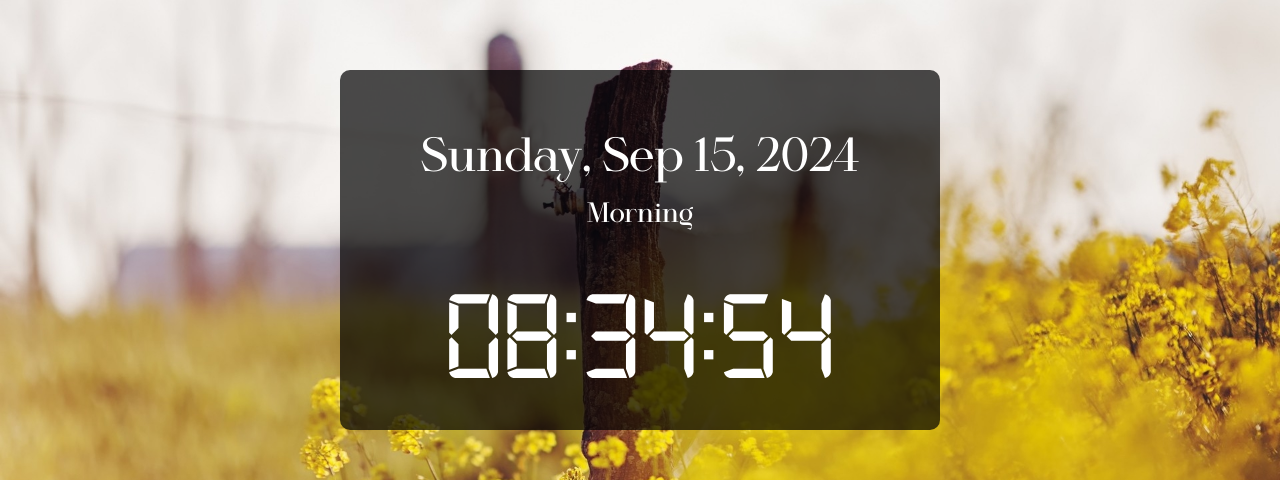
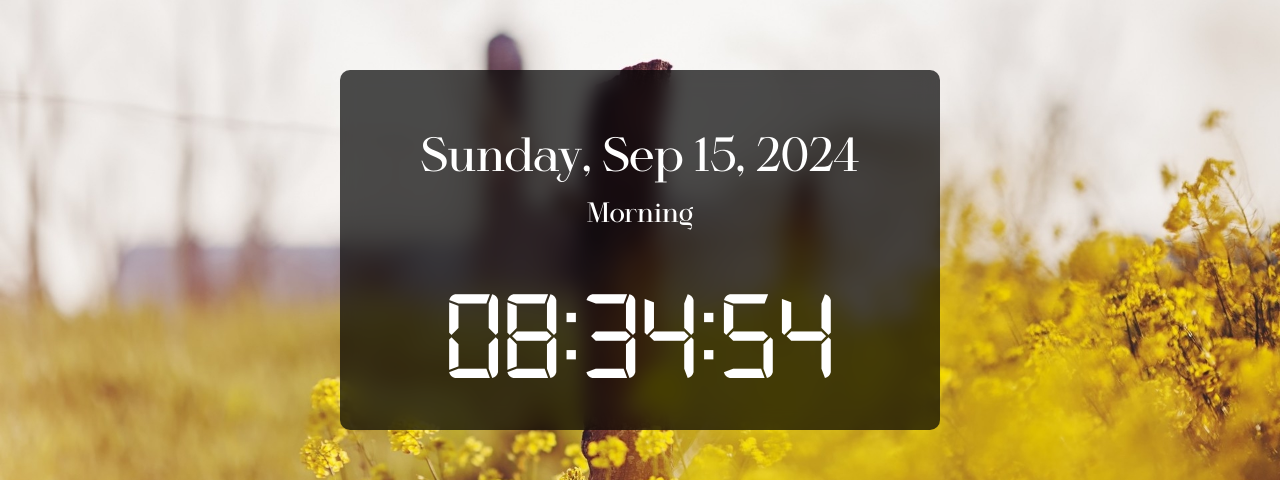
Before and after one commit to philiporange/reminder-clock, a plain HTML site: page static/index.html in a window 1280 px wide. Shown: the part 150-630 px from the top of the page. Drawn offline with nearby package versions, Linux system fonts and the light colour scheme.

Commit message:
Add blur

```diff
--- a/static/style.css
+++ b/static/style.css
@@ -55,6 +55,8 @@ body {
     max-width: 80%;
     width: 600px;
     transition: height 0.5s ease-in-out;
+    backdrop-filter: blur(10px);
+    -webkit-backdrop-filter: blur(10px);
 }
 
 #clockContent {
```
